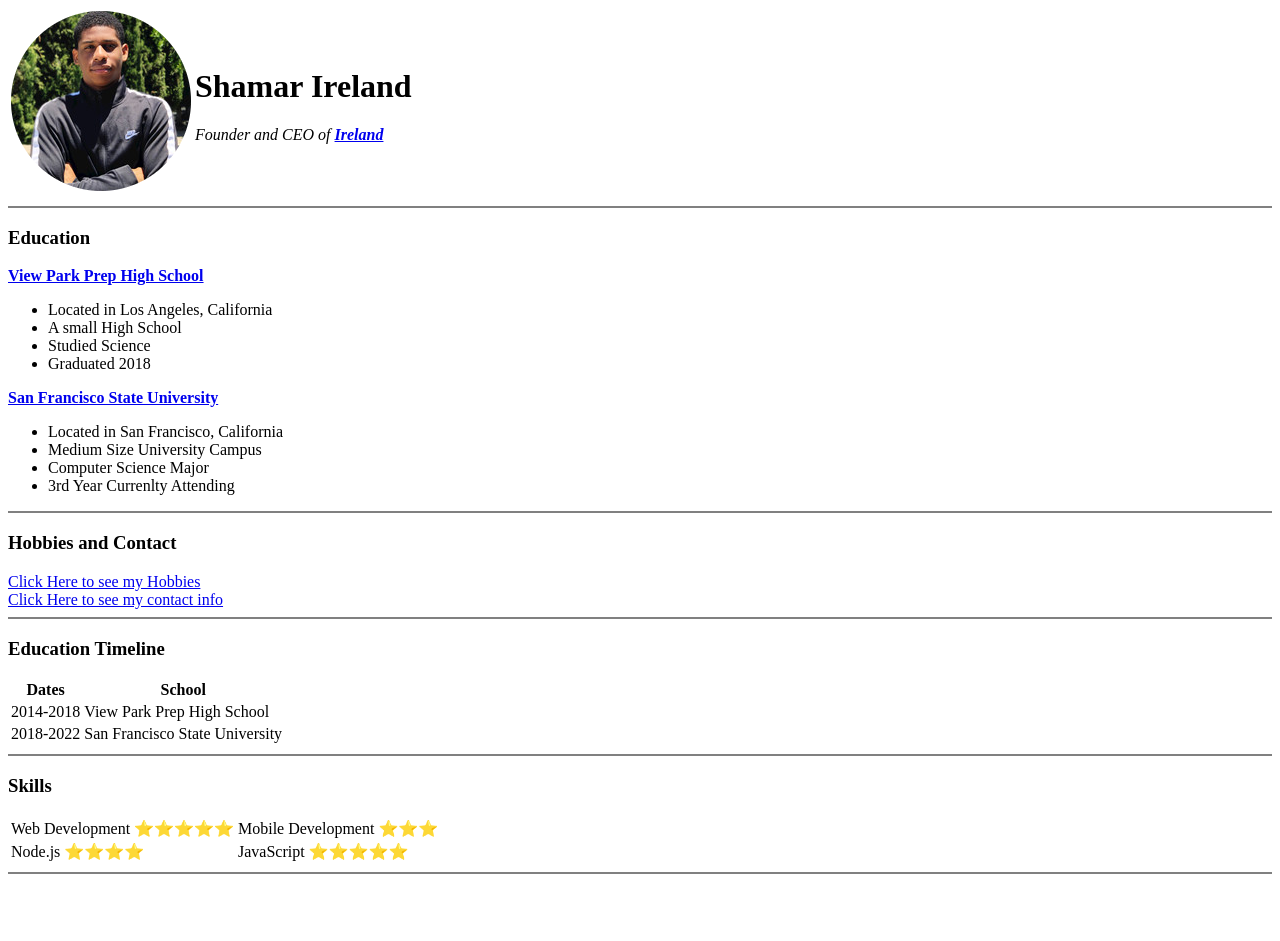
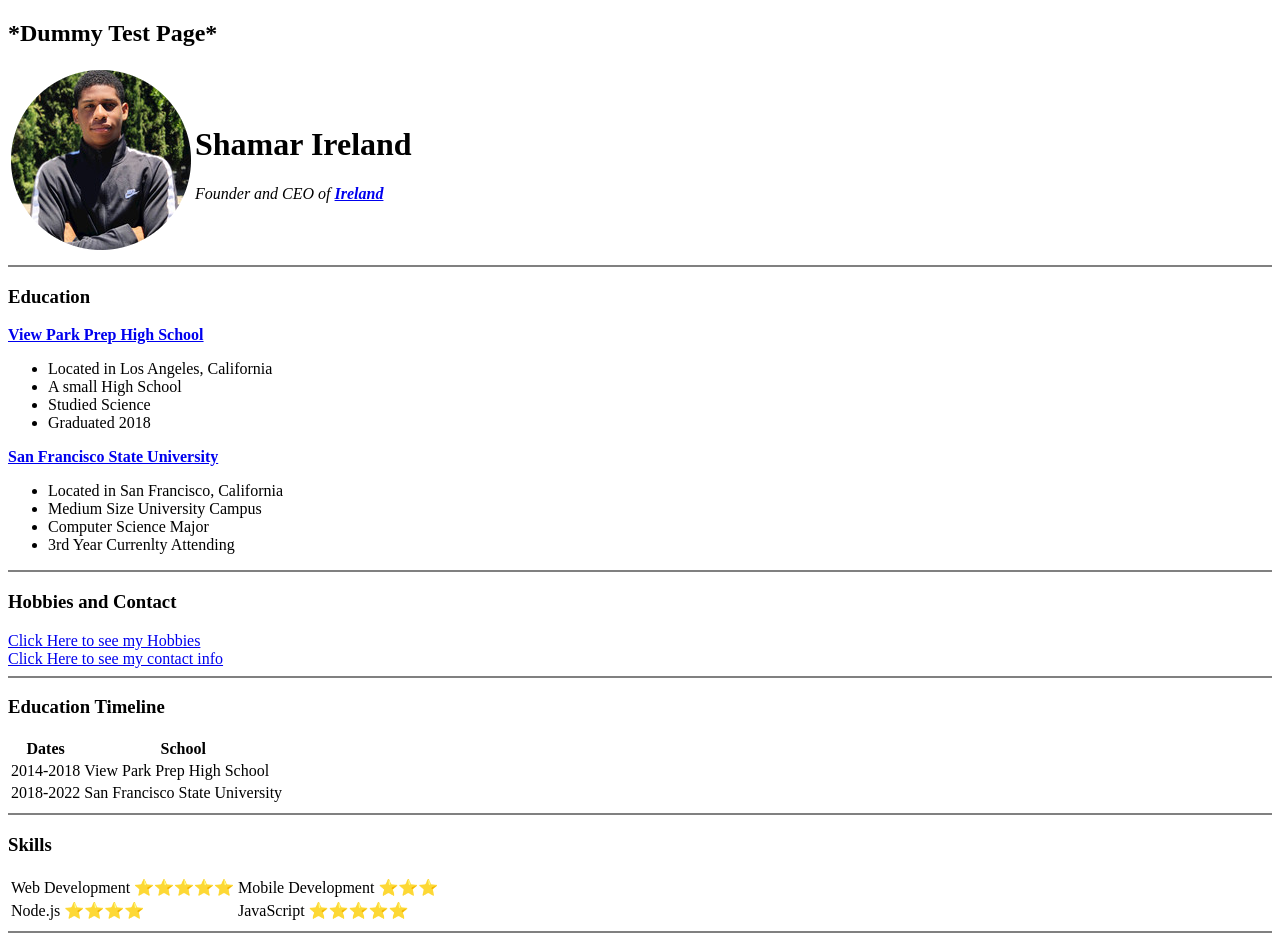
Before and after one commit to shamar-ireland79/cv, a plain HTML site: page index.html in a window 1280 px wide. Before the commit the page ends 882 px from the top, so only its background shows below. Drawn offline with Linux system fonts and the light colour scheme.

Commit message:
Update index.html

```diff
--- a/index.html
+++ b/index.html
@@ -4,6 +4,7 @@
         <title>Home Page</title>
     </head>
     <body>
+        <h2>*Dummy Test Page*</h2>
         <table>
 
             <tr>
```
